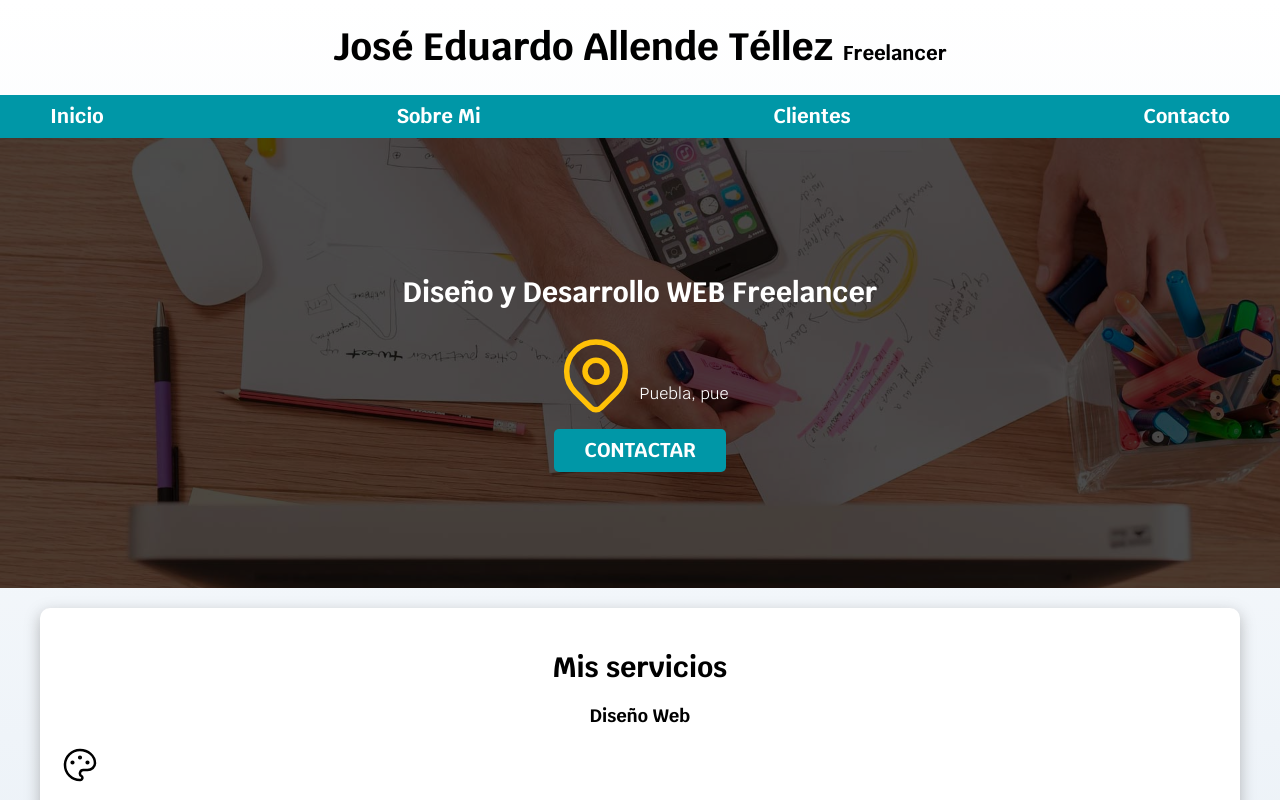
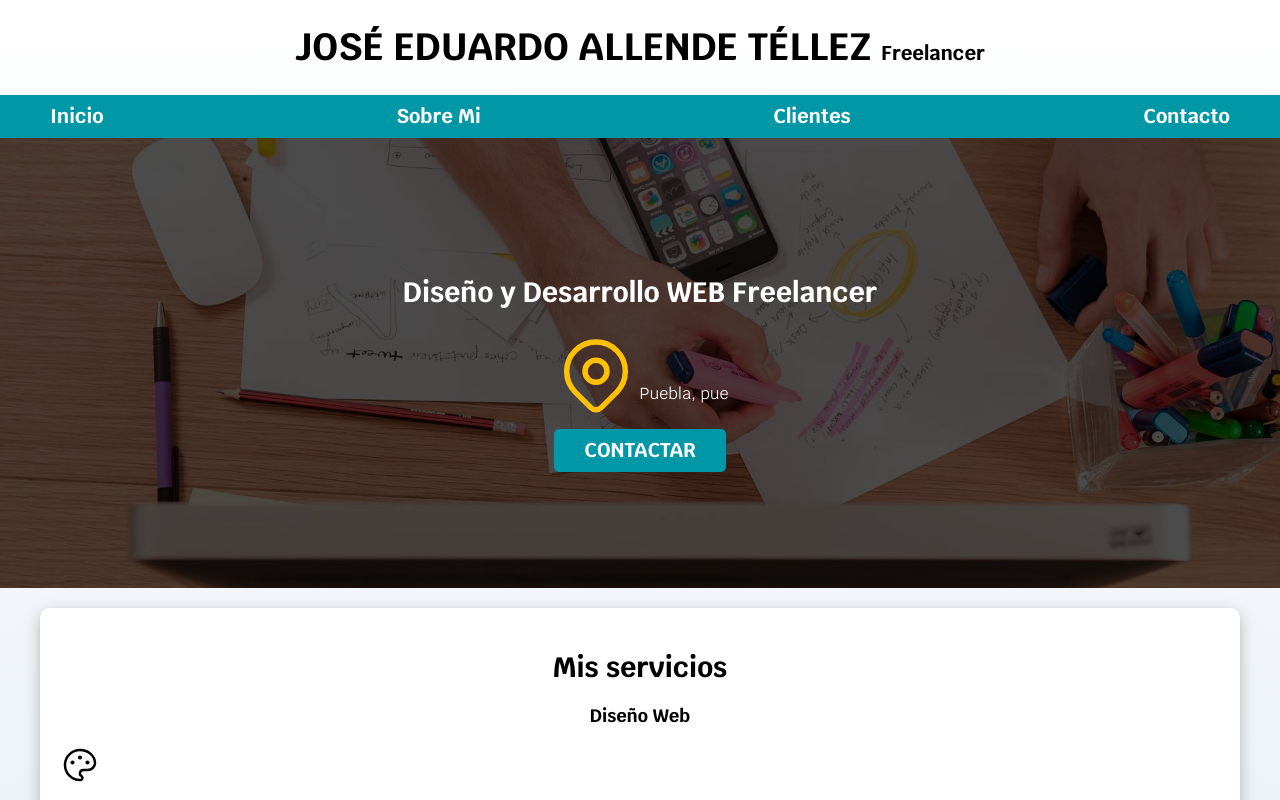
Before and after one commit to lalotellez/Portafolio, a plain HTML site: page index.html in a window 1280 px wide. Shown: the top 800 px of the page. Drawn offline with Linux system fonts and the light colour scheme.

Commit message:
Update index.html

```diff
--- a/index.html
+++ b/index.html
@@ -16,7 +16,7 @@
 <body>
   <!--Esto es el Título de la página-->
   <header>
-    <h1 class="titulo">José Eduardo Allende Téllez <span>Freelancer</span></h1> <!--Eso es mi nombre-->
+    <h1 class="titulo">JOSÉ EDUARDO ALLENDE TÉLLEZ <span>Freelancer</span></h1> <!--Eso es mi nombre-->
   </header>
 
   <!--Esto es la BARRA DE NAVEGACIÓN de la página-->
```
